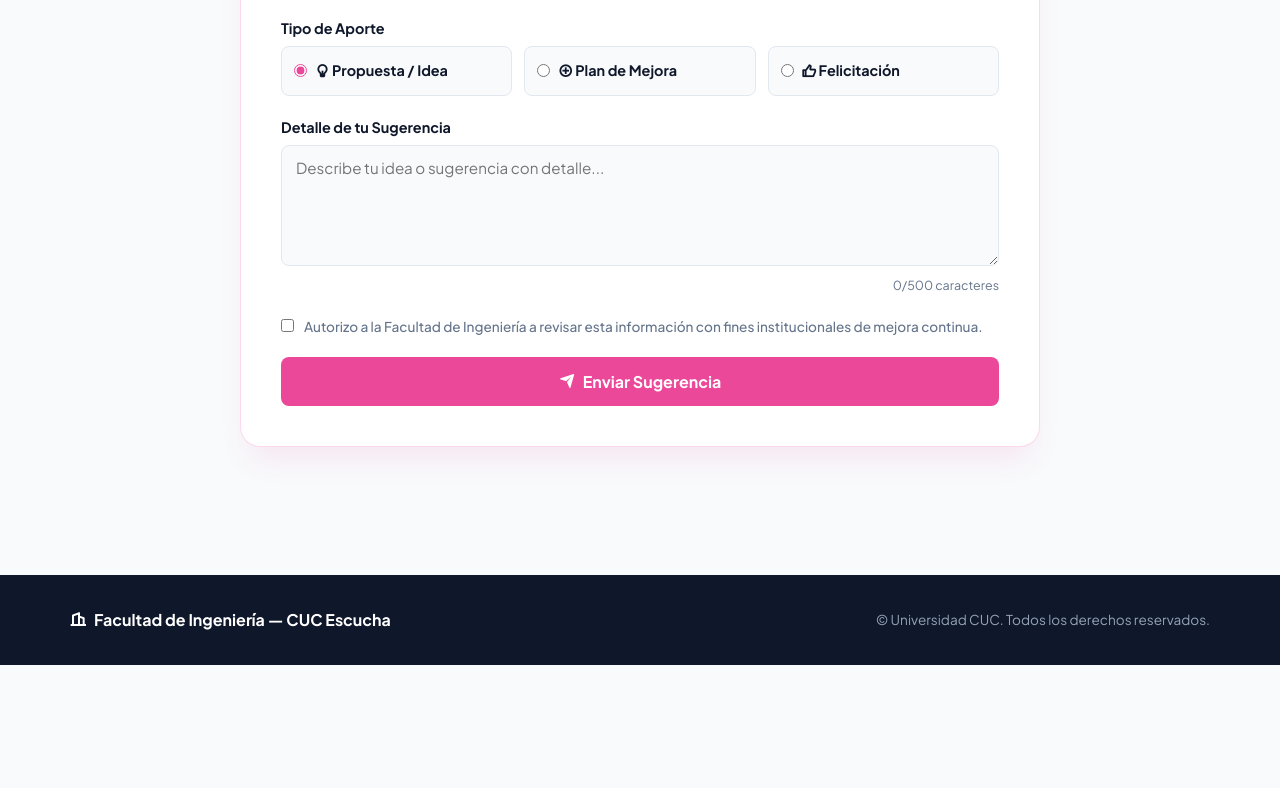
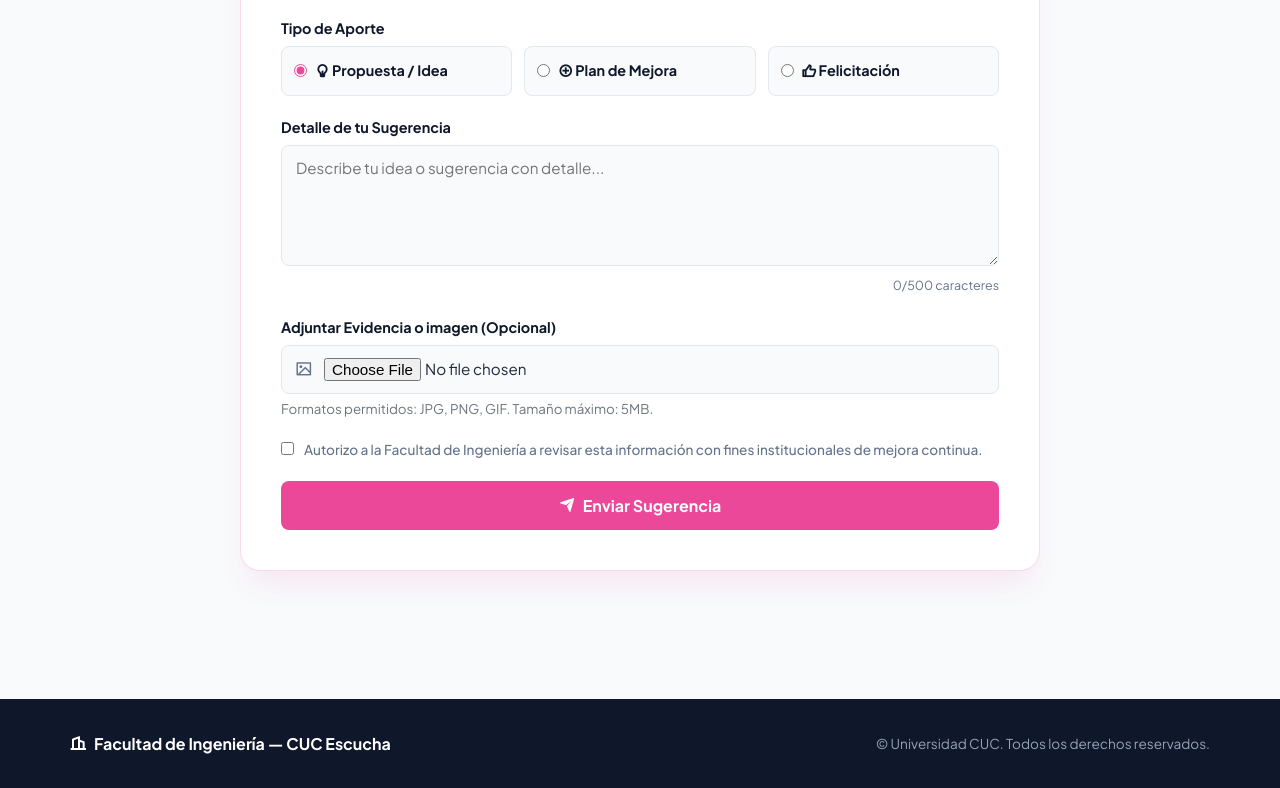
Before and after one commit to neweissa/buzon-cuc-backyardigans, a plain HTML site: page index.html in a window 1280 px wide. Shown: the part 1667-2455 px from the top of the page. Before the commit the page ends 2332 px from the top, so only its background shows below. Drawn offline with nearby package versions, Linux system fonts and the light colour scheme.

Commit message:
adicción del apartado (subir imagenes) en el formulario

```diff
--- a/index.html
+++ b/index.html
@@ -191,6 +191,15 @@
             <div class="char-count"><span id="charNum">0</span>/500 caracteres</div>
           </div>
 
+          <div class="form-group margin-top">
+            <label for="imagen"> Adjuntar Evidencia o imagen (Opcional)</label>
+            <div class="input-icon">
+              <i class="ri-image-line"></i>
+              <input type="file" id="imagen" accept="image/*">
+            </div>
+          </div>
+          <small style="display: block; margin-top: 0.25rem; color: #6c757d;">Formatos permitidos: JPG, PNG, GIF. Tamaño máximo: 5MB.</small>
+
           <div class="form-group checkbox-group">
             <input type="checkbox" id="terminos" required>
             <label for="terminos">Autorizo a la Facultad de Ingeniería a revisar esta información con fines institucionales de mejora continua.</label>
```
